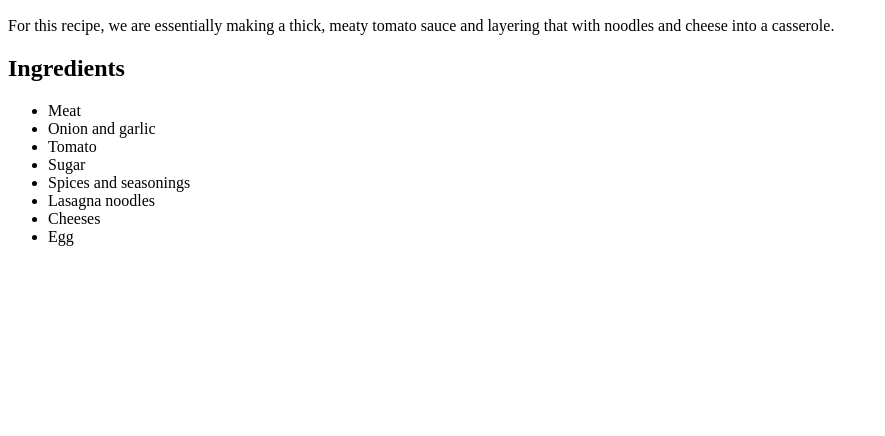
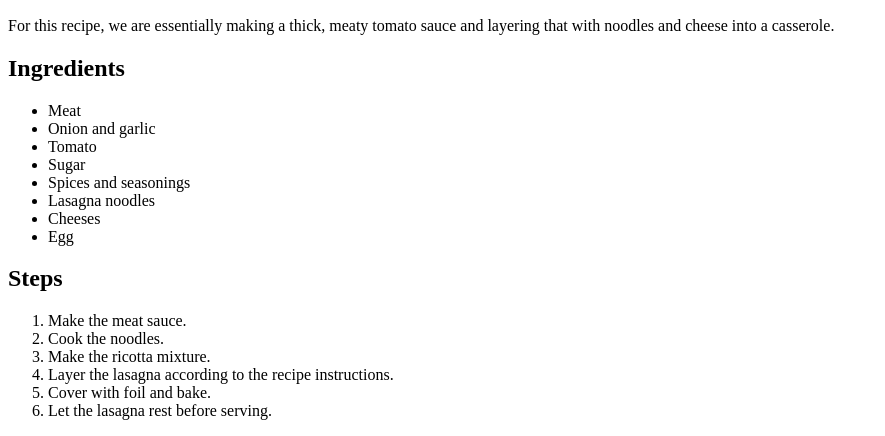
Before and after one commit to eesenn0/odin-recipes, a plain HTML site: page recipes/lasagna.html in a window 1280 px wide. Shown: the part 434-870 px from the top of the page, without its empty margins (0-885 px from the left). Before the commit the page ends 800 px from the top, so only its background shows below. Drawn offline with Linux system fonts and the light colour scheme.

Commit message:
Added the 'Steps' part

```diff
--- a/recipes/lasagna.html
+++ b/recipes/lasagna.html
@@ -22,5 +22,15 @@
         <li>Cheeses</li>
         <li>Egg</li>
     </ul>
+
+    <h2>Steps</h2>
+    <ol>
+        <li>Make the meat sauce.</li>
+        <li>Cook the noodles.</li>
+        <li>Make the ricotta mixture.</li>
+        <li>Layer the lasagna according to the recipe instructions.</li>
+        <li>Cover with foil and bake.</li>
+        <li>Let the lasagna rest before serving.</li>
+    </ol>
 </body>
 </html>
```
